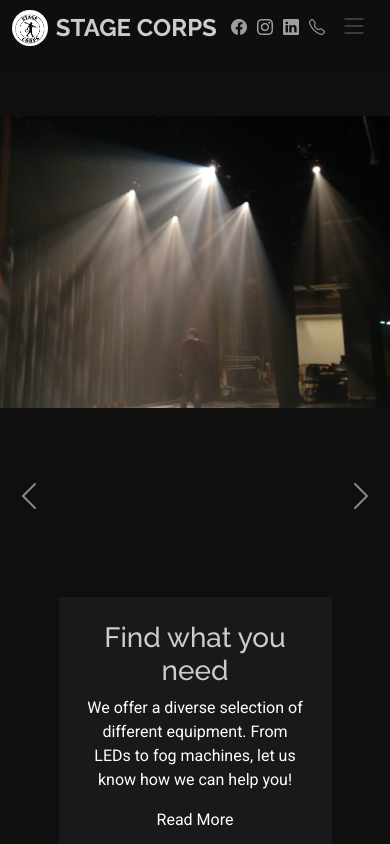
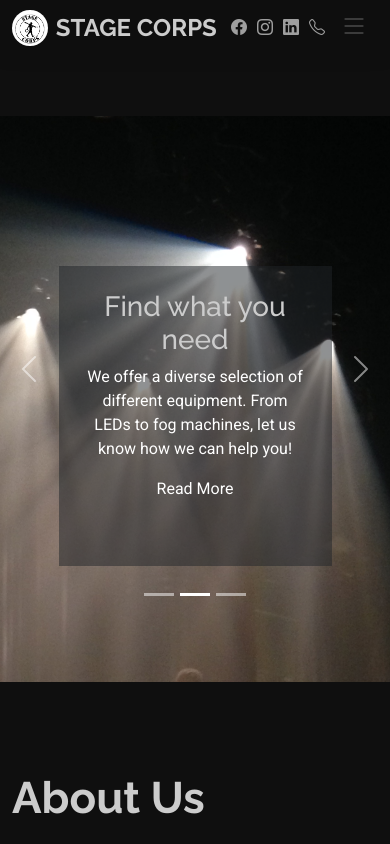
Before and after one commit to stagecorps/stage-corps, a React (Vite) app in the folder client/: page / in a window 390 px wide. Shown: the top 844 px of the page. Built offline with nearby package versions, Linux system fonts and the light colour scheme.

Commit message:
fixed responsive hero section

```diff
--- a/client/src/components/Hero.tsx
+++ b/client/src/components/Hero.tsx
@@ -25,6 +25,7 @@ const Hero: FC = () => {
     return (
         <section id="hero" className="hero section">
             <Carousel
+                className="carousel"
                 fade
                 slide
                 indicators
@@ -35,8 +36,8 @@ const Hero: FC = () => {
                 {carouselItems.map((item, index) => {
                     return (
                         <Carousel.Item style={{ height: '90vh' }} key={index}>
-                            <img className="img-fluid" src={item.image} />
-                            <Carousel.Caption className="p-4 bg-dark bg-opacity-50">
+                            <img className="img-fluid carousel-img" src={item.image} />
+                            <Carousel.Caption className="p-4 bg-dark bg-opacity-50 carousel-caption">
                                 <h1>{item.title}</h1>
                                 <p>{item.description}</p>
                                 <a href="#about" className="btn-get-started">Read More</a>
--- a/client/src/main.css
+++ b/client/src/main.css
@@ -2410,3 +2410,37 @@ section,
   color: color-mix(in srgb, var(--default-color), transparent 60%);
   font-size: 14px;
 }
+
+.carousel {
+  height: 60vh;
+}
+
+.carousel-caption {
+  position: absolute;
+  top: 150px;
+  height: 300px;
+}
+
+.carousel-img {
+  height: 100%;
+  object-fit: cover;
+}
+
+@media screen and (min-width: 640px) {
+  .carousel {
+    height: 80vh;
+  }
+
+  .carousel-caption {
+    top: 60%;
+    margin: 0 auto;
+    height: 230px;
+    width: 500px;
+  }
+}
+
+@media screen and (min-width: 1030px) {
+  .carousel-img {
+    height: auto;
+  }
+}
```
